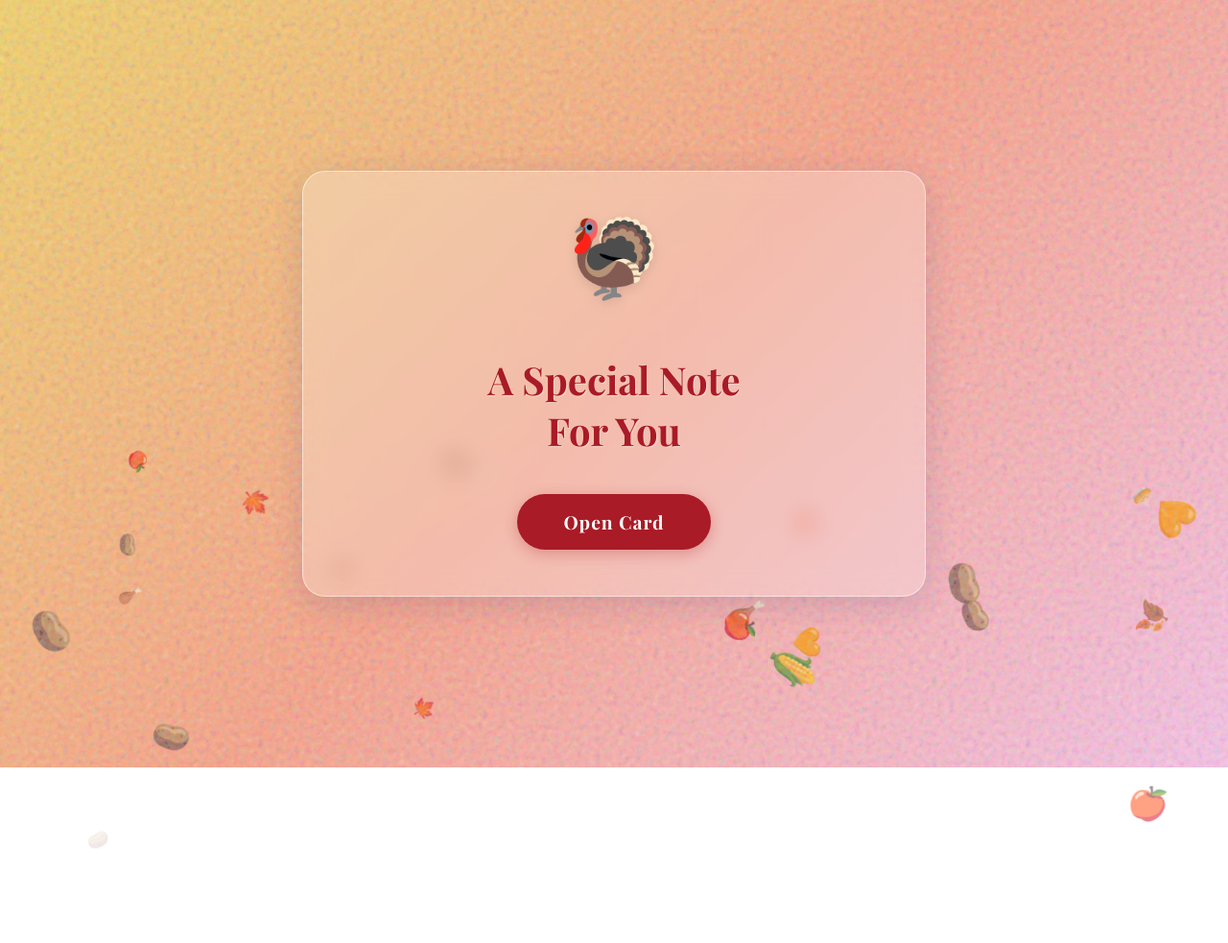
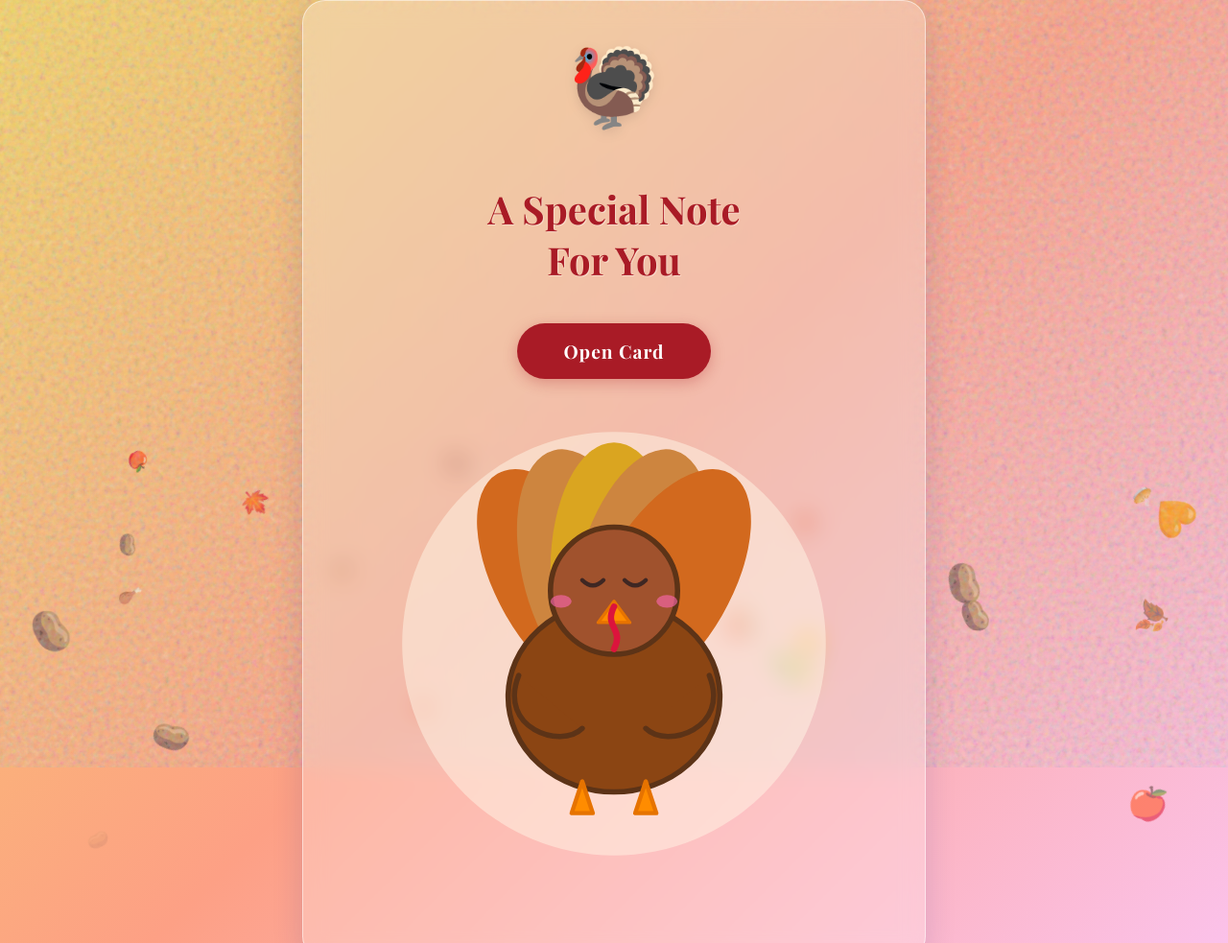
Before and after one commit to subeez/turkeyboii, a plain HTML site: page index.html in a window 1280 px wide. Shown: the top 983 px of the page at 96% size. Before the commit the page ends 800 px from the top, so only its background shows below. Drawn offline with nearby package versions, Linux system fonts and the light colour scheme.

Commit message:
Update: latest edits to site

```diff
--- a/index.html
+++ b/index.html
@@ -253,6 +253,37 @@
                 Visit: <a href="https://github.com/subeez/turkeyboii" target="_blank">github.com/subeez/turkeyboii</a>
             </div>
         </div>
+        <svg xmlns="http://www.w3.org/2000/svg" viewBox="0 0 500 500">
+  <circle cx="250" cy="250" r="200" fill="#fff5e6" opacity="0.5" />
+
+  <g transform="translate(250, 280)">
+    <ellipse cx="0" cy="-100" rx="60" ry="120" fill="#d2691e" transform="rotate(-30)"/>
+    <ellipse cx="0" cy="-100" rx="60" ry="120" fill="#cd853f" transform="rotate(-15)"/>
+    <ellipse cx="0" cy="-100" rx="60" ry="120" fill="#daa520"/>
+    <ellipse cx="0" cy="-100" rx="60" ry="120" fill="#cd853f" transform="rotate(15)"/>
+    <ellipse cx="0" cy="-100" rx="60" ry="120" fill="#d2691e" transform="rotate(30)"/>
+  </g>
+
+  <ellipse cx="250" cy="300" rx="100" ry="90" fill="#8b4513" stroke="#5c3317" stroke-width="5"/>
+
+  <circle cx="250" cy="200" r="60" fill="#a0522d" stroke="#5c3317" stroke-width="5"/>
+
+  <path d="M220 190 Q230 200 240 190" stroke="#3e2723" stroke-width="4" fill="none" stroke-linecap="round"/>
+  <path d="M260 190 Q270 200 280 190" stroke="#3e2723" stroke-width="4" fill="none" stroke-linecap="round"/>
+
+  <path d="M250 210 L235 230 L265 230 Z" fill="#ff8c00" stroke="#e67300" stroke-width="3" stroke-linejoin="round"/>
+
+  <path d="M250 215 C240 235, 260 235, 250 255" stroke="#dc143c" stroke-width="6" fill="none" stroke-linecap="round"/>
+
+  <path d="M160 280 C140 330, 200 350, 220 330" fill="#8b4513" stroke="#5c3317" stroke-width="5" stroke-linecap="round"/>
+  <path d="M340 280 C360 330, 300 350, 280 330" fill="#8b4513" stroke="#5c3317" stroke-width="5" stroke-linecap="round"/>
+
+  <path d="M220 380 L210 410 L230 410 Z" fill="#ff8c00" stroke="#e67300" stroke-width="4" stroke-linejoin="round"/>
+  <path d="M280 380 L270 410 L290 410 Z" fill="#ff8c00" stroke="#e67300" stroke-width="4" stroke-linejoin="round"/>
+
+  <ellipse cx="200" cy="210" rx="10" ry="6" fill="#ff69b4" opacity="0.6"/>
+  <ellipse cx="300" cy="210" rx="10" ry="6" fill="#ff69b4" opacity="0.6"/>
+</svg>
 
     </main>
 
```
